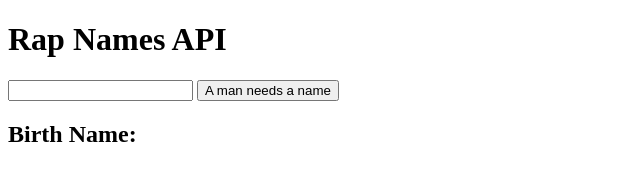
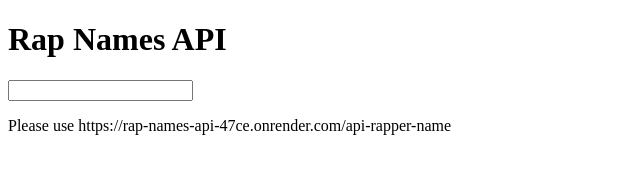
Before and after one commit to hong-codes/rap-names-api, a website: page index.html in a window 1280 px wide. Shown: the whole page, without its empty margins (0-640 px from the left). Drawn offline with Linux system fonts and the light colour scheme.

Commit message:
Update render link

```diff
--- a/index.html
+++ b/index.html
@@ -8,8 +8,7 @@
 <body>
     <h1>Rap Names API</h1>
     <input type="text">
-    <button>A man needs a name</button>
-    <h2>Birth Name: </h2>
+    <p>Please use https://rap-names-api-47ce.onrender.com/api-rapper-name</p>
 
     <script src='js/main.js'></script>
 </body>
```
